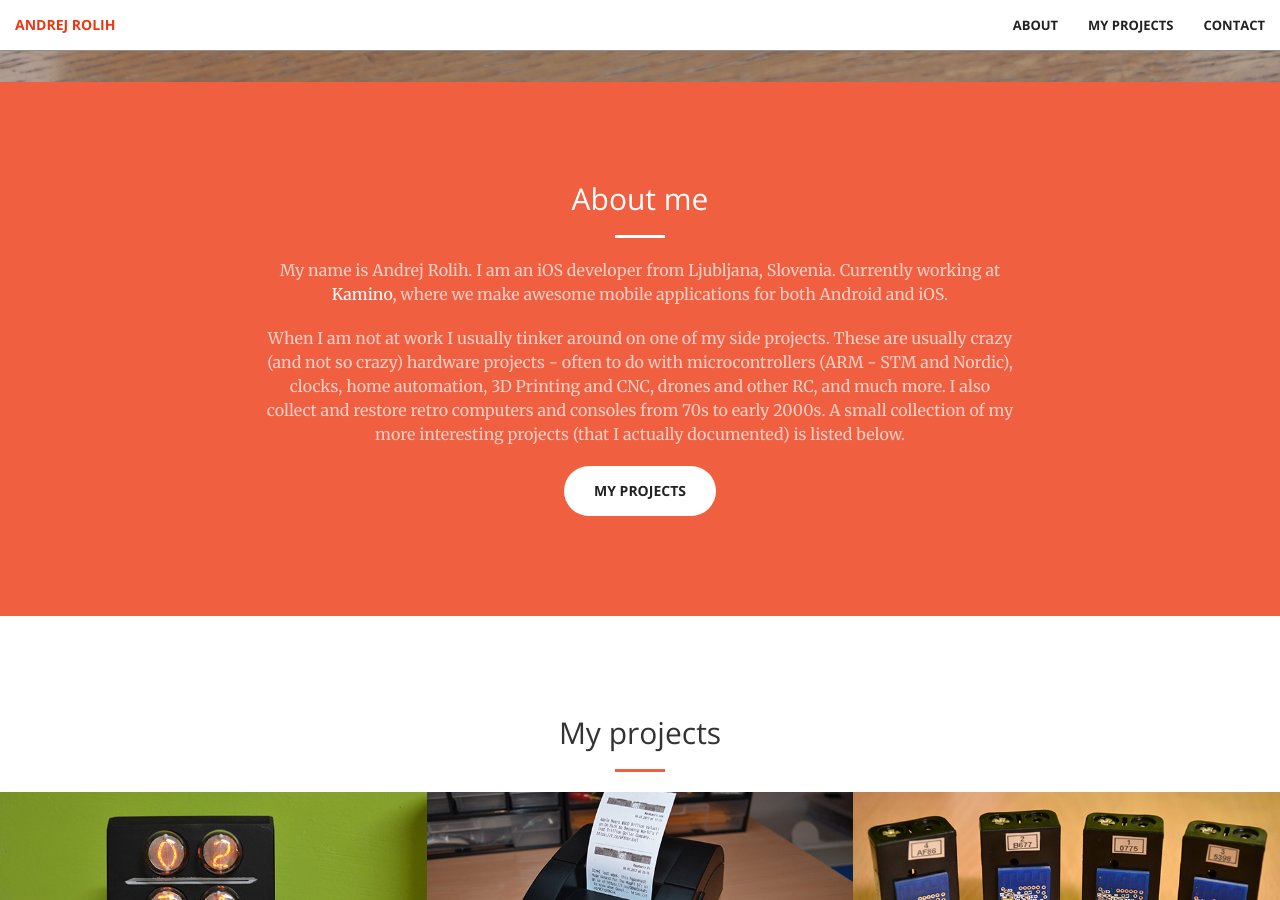
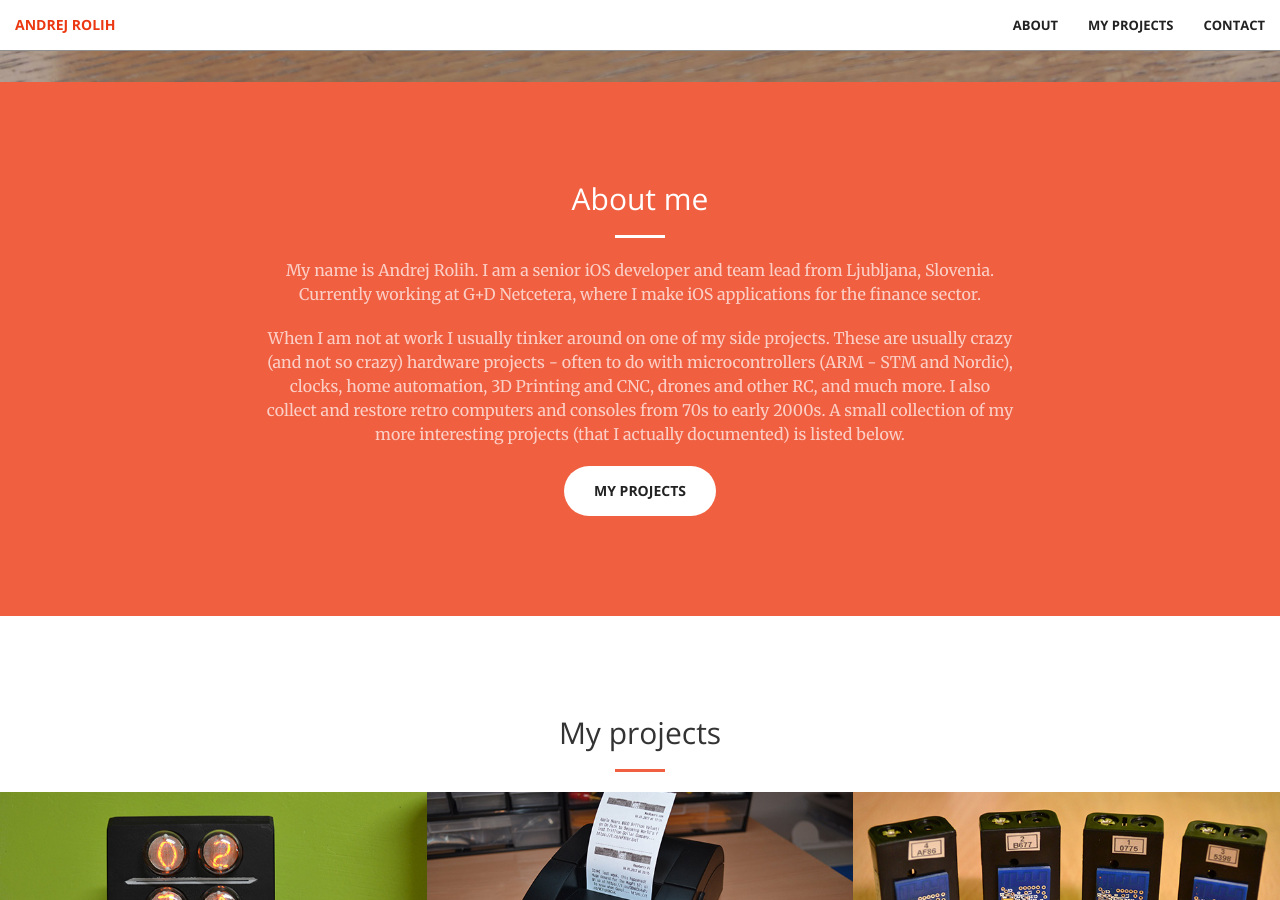
Before and after one commit to r00li/r00li.github.io, a Jekyll site: the page built from index.html, in a window 1280 px wide and 900 px high, scrolled down 818 px. Built offline with Jekyll 4.4.1, drawn with Linux system fonts in a browser that asks for light colours.

Commit message:
Updated description

```diff
--- a/_includes/call-to-action.html
+++ b/_includes/call-to-action.html
@@ -4,7 +4,7 @@
             <div class="col-lg-8 col-lg-offset-2 text-center">
                 <h2 class="section-heading">About me</h2>
                 <hr class="light">
-                <p class="text-faded">My name is Andrej Rolih. I am an iOS developer from Ljubljana, Slovenia. Currently working at <a style="color: white;" href="http://kamino.si/">Kamino</a>, where we make awesome mobile applications for both Android and iOS.</p>
+                <p class="text-faded">My name is Andrej Rolih. I am a senior iOS developer and team lead from Ljubljana, Slovenia. Currently working at G+D Netcetera, where I make iOS applications for the finance sector.</p>
                 <p class="text-faded">When I am not at work I usually tinker around on one of my side projects. These are usually crazy (and not so crazy) hardware projects - often to do with microcontrollers (ARM - STM and Nordic), clocks, home automation, 3D Printing and CNC, drones and other RC, and much more. I also collect and restore retro computers and consoles from 70s to early 2000s. A small collection of my more interesting projects (that I actually documented) is listed below.</p>
                 <a href="#portfolio" class="btn btn-default btn-xl">My projects</a>
             </div>
```
